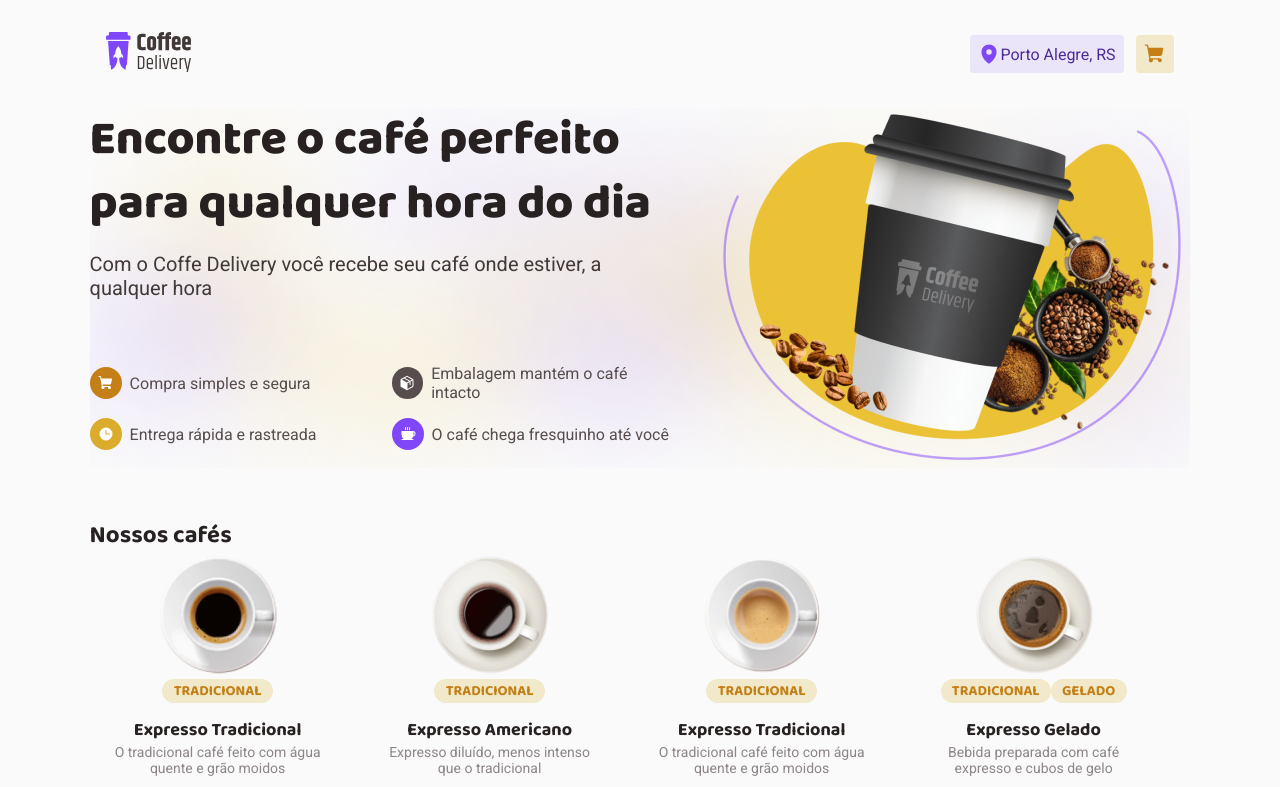
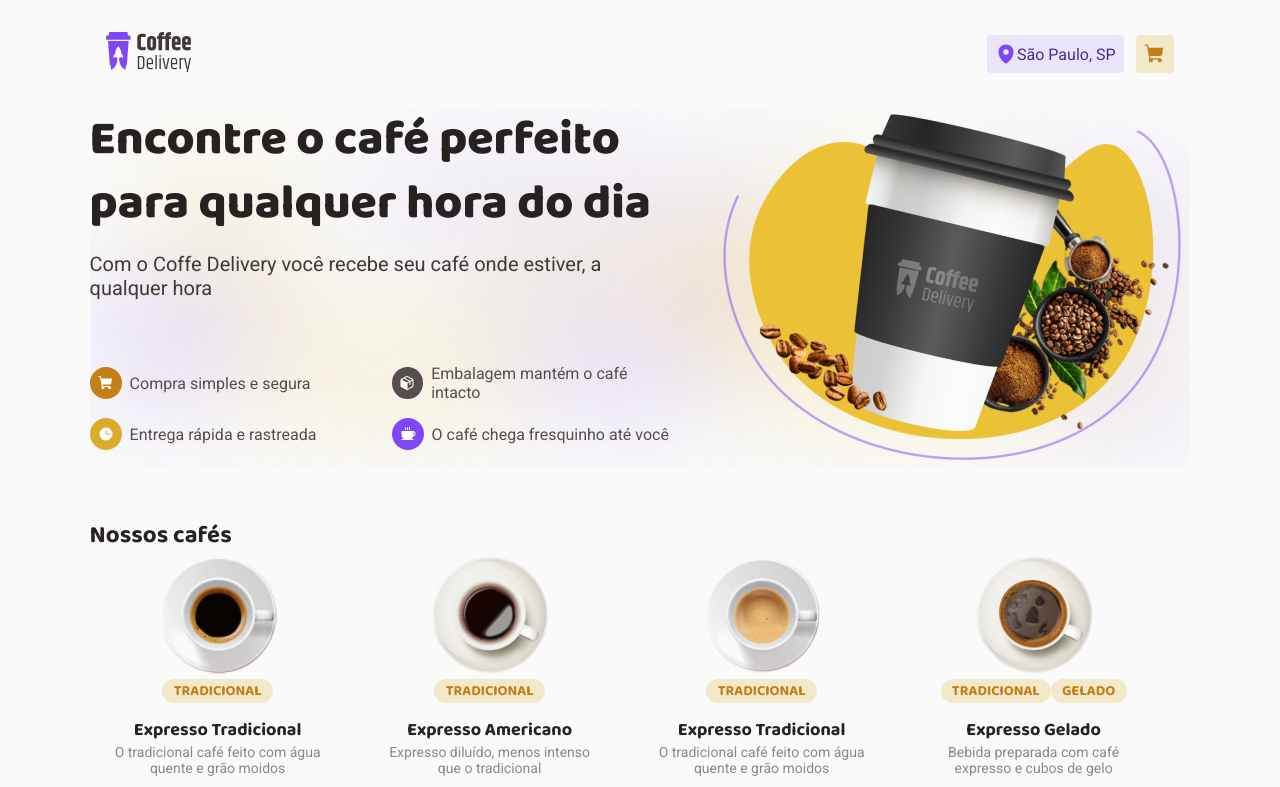
Before and after one commit to zagob/challenge-coffe-delivery-ignite, a React (Vite) app: page / in a window 1280 px wide. Shown: the top 787 px of the page. Built offline with nearby package versions, Linux system fonts and the light colour scheme.

Commit message:
ajust header

```diff
--- a/src/components/Header/index.tsx
+++ b/src/components/Header/index.tsx
@@ -28,7 +28,7 @@ export function Header() {
             weight="fill"
             color={`${defaultThemeColor["purple"]}`}
           />
-          <span>Porto Alegre, RS</span>
+          <span>São Paulo, SP</span>
         </ButtonLocation>
         <Link to="/checkout">
           <ButtonCart>
--- a/src/pages/Home/index.tsx
+++ b/src/pages/Home/index.tsx
@@ -11,7 +11,7 @@ import { ProductItem } from "../../components/ProductItem";
 import { useContext } from "react";
 import { CartContext } from "../../hooks/CartContext";
 
-import toast, { Toaster } from "react-hot-toast";
+import { Toaster } from "react-hot-toast";
 
 export function Home() {
   const { dataCoffees } = useContext(CartContext);
```
Also changed, not shown: src/layouts/LayoutDefault/index.tsx (+6 -6 lines).
